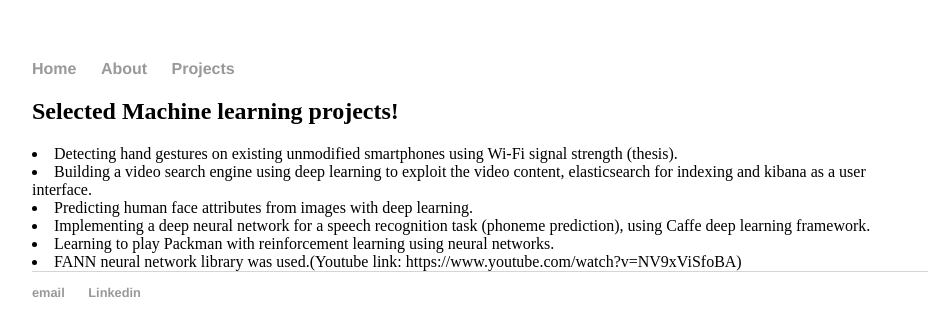
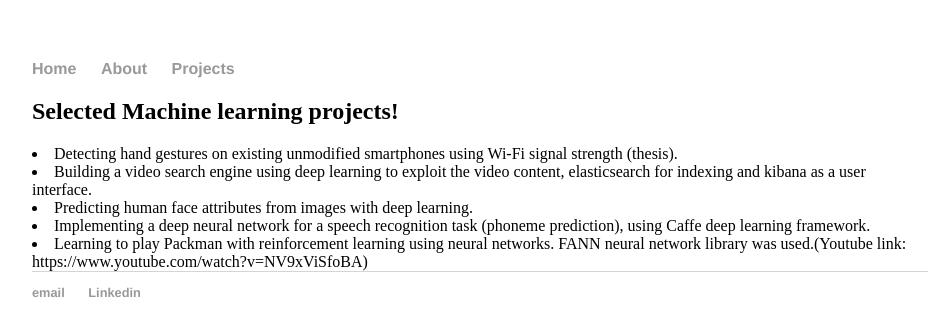
Before and after one commit to mohaseeb/mohaseeb.github.io, a Jekyll site: the page built from projects/index.html, in a window 1280 px wide. Shown: the top 336 px of the page, without its empty margins (160-1091 px from the left). Built offline with Jekyll 4.4.1, drawn with Linux system fonts in a browser that asks for light colours.

```diff
--- a/projects/index.html
+++ b/projects/index.html
@@ -8,6 +8,5 @@ title: Projects
 <li>Building a video search engine using deep learning to exploit the video content, elasticsearch for indexing and kibana as a user interface.</li>
 <li>Predicting human face attributes from images with deep learning.</li>
 <li>Implementing a deep neural network for a speech recognition task (phoneme prediction), using Caffe deep learning framework.</li>
-<li>Learning to play Packman with reinforcement learning using neural networks.</li>
-<li>FANN neural network library was used.(Youtube link: https://www.youtube.com/watch?v=NV9xViSfoBA)</li>
+<li>Learning to play Packman with reinforcement learning using neural networks. FANN neural network library was used.(Youtube link: https://www.youtube.com/watch?v=NV9xViSfoBA)</li>
 </div><!-- /.blurb -->
```
